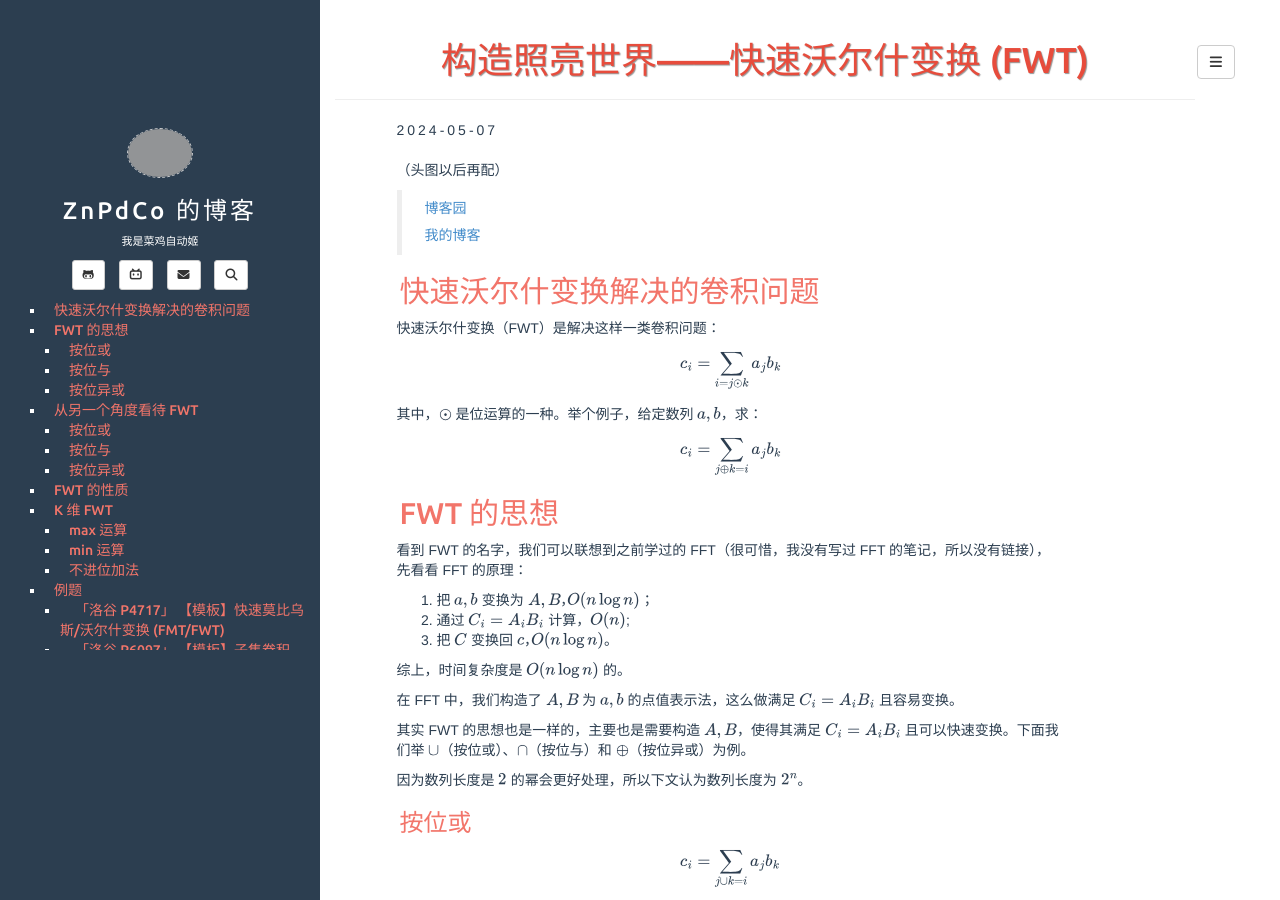
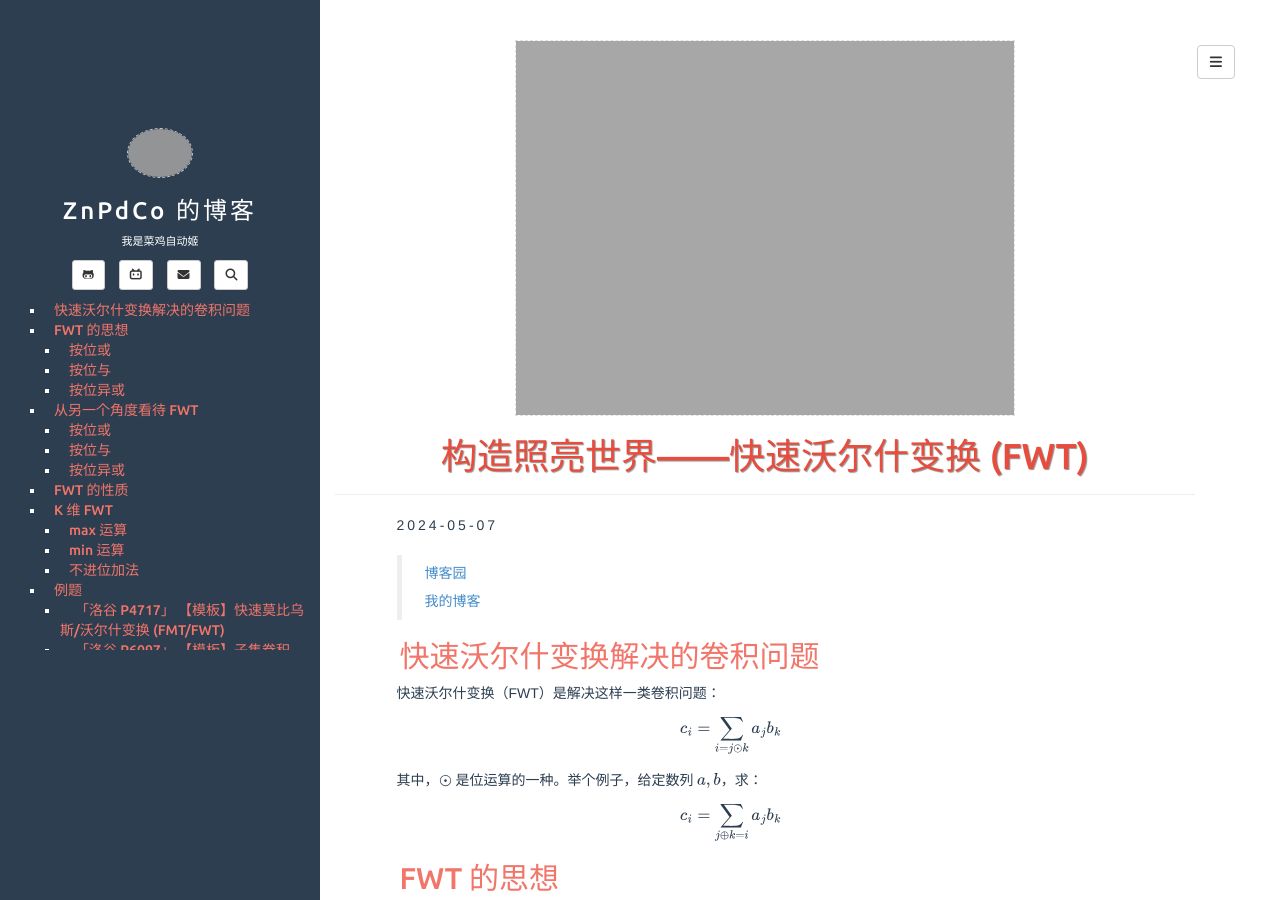
Before and after one commit to ZnPdCo/oldblog, a Jekyll site: the page built from _posts/2024-05-07-FWT.md, in a window 1280 px wide and 900 px high. Built offline with Jekyll 4.4.1, drawn with Linux system fonts in a browser that asks for light colours; comment, search, counter and statistics services are not loaded; grey boxes are pictures that could not be loaded.

Commit message:
FWT头图

```diff
--- a/_posts/2024-05-07-FWT.md
+++ b/_posts/2024-05-07-FWT.md
@@ -4,9 +4,8 @@ title: 构造照亮世界——快速沃尔什变换 (FWT)
 categories: [算法]
 tags: [算法, 原创, 多项式]
 shortinfo: 之前学习 FFT 的时候，我们知道 FFT 是用来快速求两个多项式乘积的，而 FWT 解决的多项式的位运算……
+figure: https://znpdco.github.io/blogimage/2024-05-07-FWT/figure.png
 ---
-
-（头图以后再配）
 
 > [博客园](https://www.cnblogs.com/znpdco/p/18172429)
 >
```
